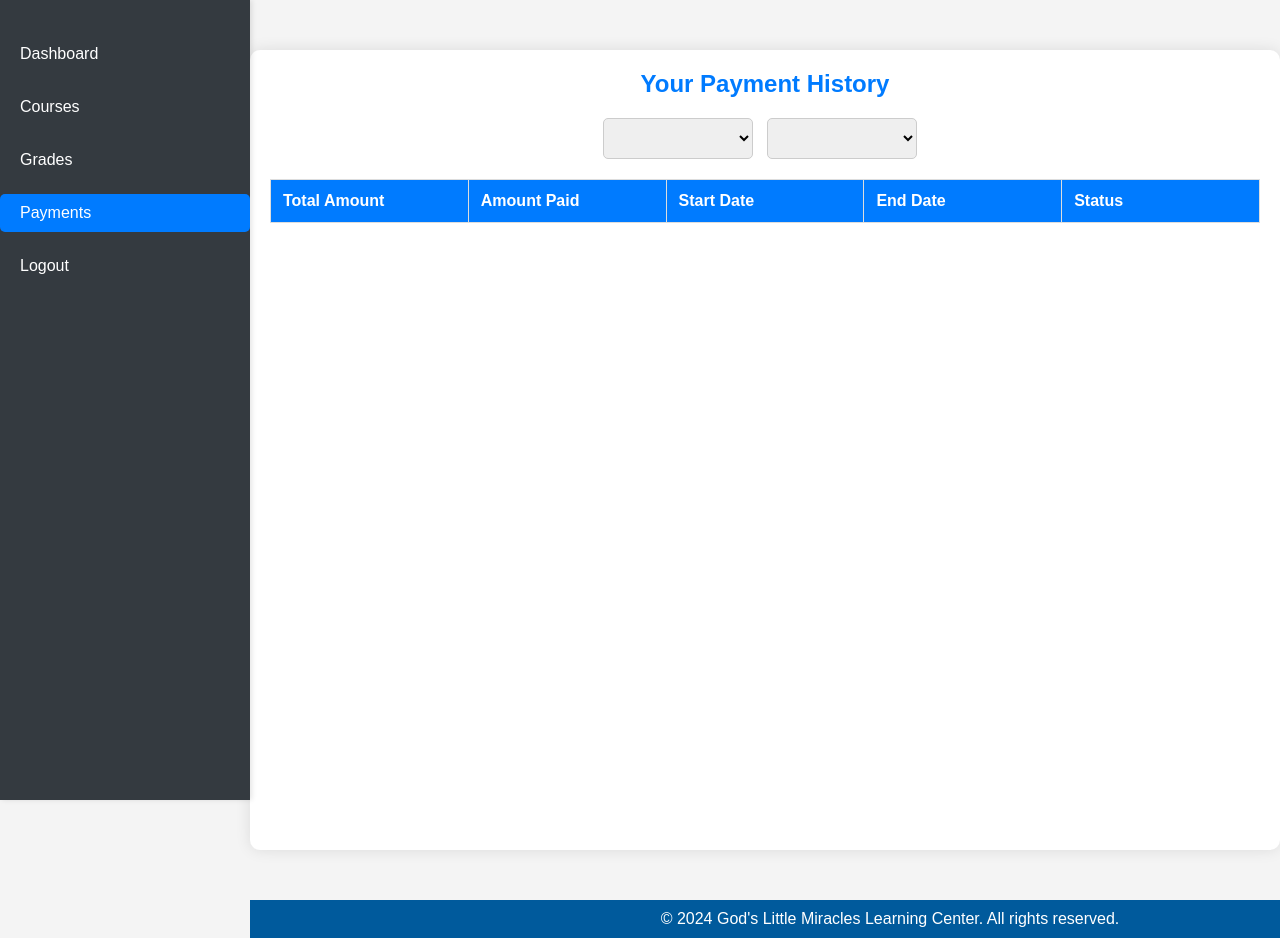
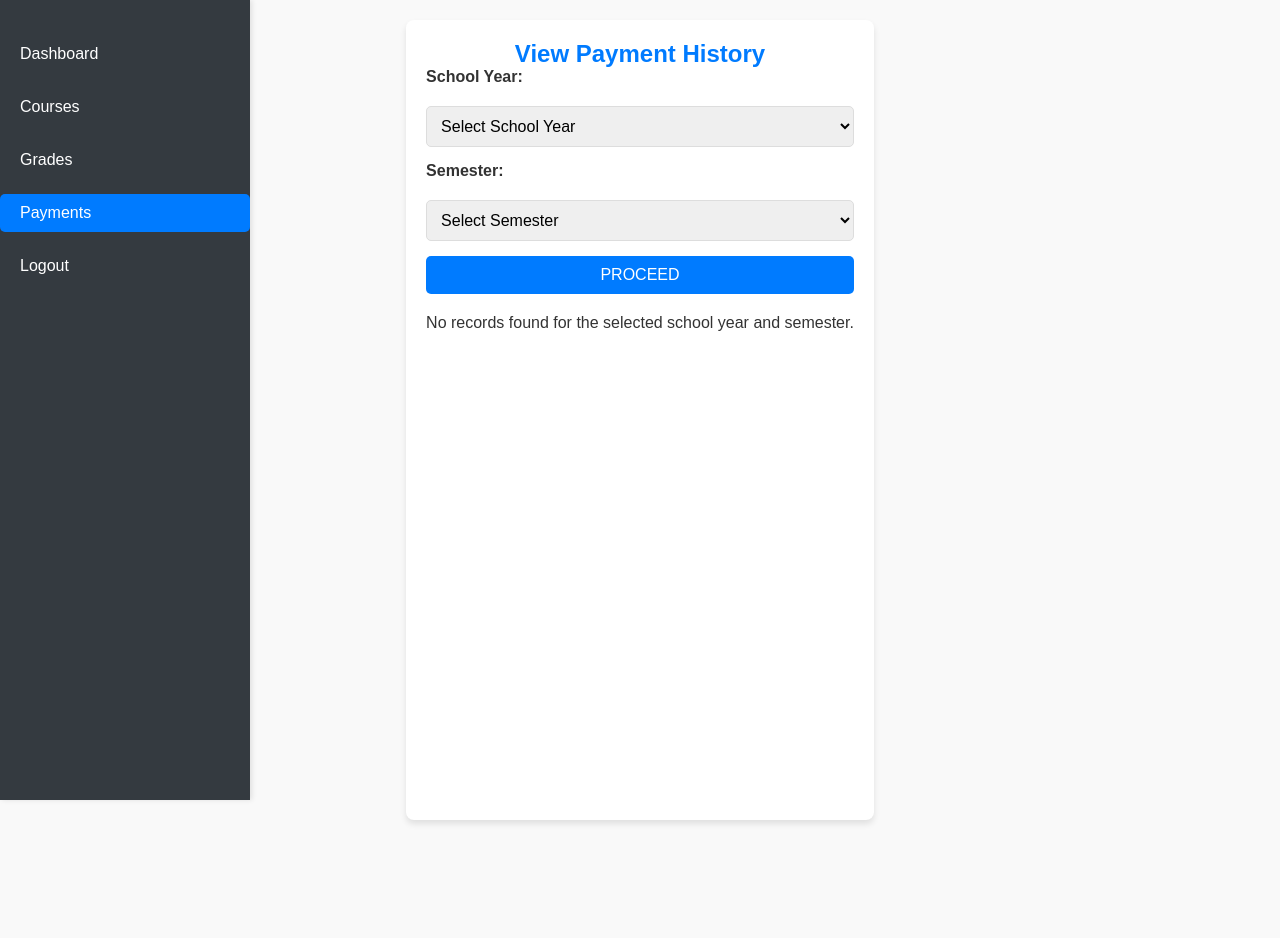
Before and after one commit to RomanBisaya/GLM-System, a PHP site: page /student/student_payments.php in a window 1280 px wide; the page is wider, and only the part inside the window is pictured. After the commit the page ends 824 px from the top of that part, so only its background shows below. Run offline with PHP 8.4, Linux system fonts and the light colour scheme; a user stored in the database is signed in; data comes from the database, SQL or seed files in the repository; lists and menus that the app fills with data are empty.

Commit message:
Add files via upload

```diff
--- a/schoolsystem/css/style.css
+++ b/schoolsystem/css/style.css
@@ -76,7 +76,7 @@ body {
 }
 
 header {
-    background: #005A9C;
+    background: #0077F7;
     color: #fff;
     padding-top: 30px;
     min-height: 70px;
--- a/schoolsystem/includes/footer.php
+++ b/schoolsystem/includes/footer.php
@@ -1,6 +1,6 @@
 <style>
     footer {
-    background-color: #005A9C;
+    background-color: #0077F7;
     color: #fff;
     text-align: center;
     padding: 10px 0;
--- a/schoolsystem/student/student_payments.php
+++ b/schoolsystem/student/student_payments.php
@@ -2,35 +2,46 @@
 session_start();
 
 if (!isset($_SESSION["loggedin"]) || $_SESSION["loggedin"] !== true) {
-    header("location: login.php");
+    header("location: login.php"); // Adjust the path as needed
     exit;
 }
 
-require_once '../includes/config.php';
+require_once '../includes/config.php'; // Ensure this path is correct
 
-$studentID = $_SESSION['student_id'];
-$selectedYear = $_GET['year'] ?? date('Y');
-$selectedMonth = $_GET['month'] ?? date('m');
+$studentID = $_SESSION['student_id']; // Get student ID from session
+$schoolYears = [];
+$semesters = ['First Semester', 'Second Semester']; // Set semesters available
+$selectedYear = $_POST['schoolYear'] ?? '';
+$selectedSemester = $_POST['semester'] ?? '';
+$paymentRecords = [];
 
-// Fetch payments for the logged-in student based on selected year and month
-$payments = [];
-try {
-    $sql = "SELECT Amount, AmountPaid, StartDate, EndDate, PaymentStatus
-            FROM payments
-            WHERE StudentID = :studentID AND YEAR(StartDate) = :year AND MONTH(StartDate) = :month
-            ORDER BY StartDate DESC";
-    $stmt = $pdo->prepare($sql);
+// Fetch school years from the payment table
+$yearQuery = "SELECT DISTINCT school_year
+              FROM payment
+              WHERE StudentID = :studentID ORDER BY school_year";
+$stmt = $pdo->prepare($yearQuery);
 $stmt->bindParam(':studentID', $studentID);
-    $stmt->bindParam(':year', $selectedYear);
-    $stmt->bindParam(':month', $selectedMonth);
 $stmt->execute();
-    $payments = $stmt->fetchAll(PDO::FETCH_ASSOC);
-} catch (PDOException $e) {
-    $error = "Error fetching payments: " . $e->getMessage();
+$schoolYears = $stmt->fetchAll(PDO::FETCH_ASSOC);
+
+// Fetch payment records based on selected year and semester
+if (!empty($selectedYear) && !empty($selectedSemester)) {
+    $paymentQuery = "SELECT p.*, ph.amount_paid, ph.running_balance, ph.date_paid, ph.status
+                     FROM payment p
+                     LEFT JOIN paymenthistory ph ON p.payment_id = ph.payment_id
+                     WHERE p.StudentID = :studentID
+                     AND p.school_year = :schoolYear
+                     AND p.semester = :semester
+                     ORDER BY ph.date_paid ASC";
+    $stmt = $pdo->prepare($paymentQuery);
+    $stmt->bindParam(':studentID', $studentID);
+    $stmt->bindParam(':schoolYear', $selectedYear);
+    $stmt->bindParam(':semester', $selectedSemester);
+    $stmt->execute();
+    $paymentRecords = $stmt->fetchAll(PDO::FETCH_ASSOC);
 }
 
-// Get years and months for filter
-$yearsMonths = $pdo->query("SELECT DISTINCT YEAR(StartDate) AS Year, MONTH(StartDate) AS Month FROM payments WHERE StudentID = $studentID ORDER BY Year DESC, Month DESC")->fetchAll(PDO::FETCH_ASSOC);
+include 'sidebar.php'; // Include the student sidebar
 ?>
 
 <!DOCTYPE html>
@@ -38,141 +49,192 @@ $yearsMonths = $pdo->query("SELECT DISTINCT YEAR(StartDate) AS Year, MONTH(Start
 <head>
     <meta charset="UTF-8">
     <meta name="viewport" content="width=device-width, initial-scale=1.0">
-    <title>Your Payments</title>
-    <link rel="stylesheet" href="../css/student_style.css">
+    <title>Student Payment History</title>
+    <link rel="stylesheet" href="styles.css">
     <style>
+          /* General Styles */
           body {
             font-family: Arial, sans-serif;
             background-color: #f9f9f9;
-    color: #333;
             margin: 0;
             padding: 0;
+            color: #333;
+        }
+
+        h2, h3 {
+            text-align: center;
+            color: #007bff;
         }
 
         .main-content {
-    max-width: 1200px;
-    margin: 50px auto;
+            max-width: 800px;
+            margin: 20px auto;
             padding: 20px;
-    background-color: #fff;
-    box-shadow: 0 0 15px rgba(0, 0, 0, 0.1);
-    border-radius: 10px;
+            background: #fff;
+            border-radius: 8px;
+            box-shadow: 0 4px 6px rgba(0, 0, 0, 0.1);
         }
 
-h2 {
-    text-align: center;
-    color: #007BFF;
-    font-size: 24px;
+        /* Form Styles */
+        form {
+            display: flex;
+            flex-direction: column;
+            gap: 15px;
             margin-bottom: 20px;
         }
 
-.error {
-    color: #FF0000;
+        label {
             font-weight: bold;
-    text-align: center;
-    margin-bottom: 20px;
-}
-
-form {
-    margin-bottom: 20px;
-    text-align: center;
+            margin-bottom: 5px;
         }
 
         select {
+            width: 100%;
             padding: 10px;
+            border: 1px solid #ddd;
+            border-radius: 5px;
             font-size: 16px;
-    border: 1px solid #ccc;
-    border-radius: 5px;
-    margin-right: 10px;
-    width: 150px;
         }
 
+        button {
+            padding: 10px 15px;
+            background-color: #007bff;
+            color: #fff;
+            border: none;
+            border-radius: 5px;
+            cursor: pointer;
+            font-size: 16px;
+            text-transform: uppercase;
+        }
+
+        button:hover {
+            background-color: #0056b3;
+        }
+
+        /* Table Styles */
         table {
             width: 100%;
             border-collapse: collapse;
             margin-top: 20px;
-    font-size: 16px;
-    table-layout: fixed; /* Ensures the table fits within the container */
         }
 
-th, td {
-    border: 1px solid #ddd;
-    padding: 12px;
-    text-align: left;
-    word-wrap: break-word; /* Ensures content breaks into a new line if it's too long */
+        thead {
+            background-color: #007bff;
+            color: #fff;
         }
 
-th {
-    background-color: #007BFF;
-    color: white;
+        thead th {
+            text-align: left;
+            padding: 10px;
+            font-size: 14px;
         }
 
-tr:nth-child(even) {
-    background-color: #f2f8ff;
+        tbody tr:nth-child(even) {
+            background-color: #f2f2f2;
         }
 
-tr:hover {
-    background-color: #e1ecff;
+        tbody tr:hover {
+            background-color: #e9ecef;
         }
 
-footer {
-    background-color: #343a40;
-    color: white;
-    padding: 10px 20px;
-    text-align: center;
-    width: 100%;
-    clear: both; /* Ensures the footer stays below the content */
-    position: relative;
-    bottom: 0;
-    left: 0;
+        tbody td {
+            padding: 10px;
+            font-size: 14px;
+            border-bottom: 1px solid #ddd;
         }
 
+        /* Responsive Design */
+        @media screen and (max-width: 768px) {
+            .main-content {
+                padding: 15px;
+            }
+
+            table {
+                font-size: 12px;
+            }
+
+            button {
+                font-size: 14px;
+            }
+        }
     </style>
 </head>
 <body>
-    <?php include 'sidebar.php'; ?>
 <div class="main-content">
-        <h2>Your Payment History</h2>
-        <?php if (!empty($error)): ?>
-            <p class="error"><?= $error; ?></p>
-        <?php endif; ?>
-
-        <!-- Year and Month Filter Form -->
-        <form action="" method="get">
-            <select name="year" onchange="this.form.submit()">
-                <?php foreach (array_unique(array_column($yearsMonths, 'Year')) as $year): ?>
-                <option value="<?= $year; ?>" <?= $year == $selectedYear ? 'selected' : ''; ?>><?= $year; ?></option>
+    <h2>View Payment History</h2>
+    <form method="POST" action="student_payments.php">
+        <label for="schoolYear">School Year:</label>
+        <select name="schoolYear" id="schoolYear" required>
+            <option value="">Select School Year</option>
+            <?php foreach ($schoolYears as $year): ?>
+                <option value="<?= htmlspecialchars($year['school_year']); ?>" <?= $selectedYear == $year['school_year'] ? 'selected' : ''; ?>>
+                    <?= htmlspecialchars($year['school_year']); ?>
+                </option>
             <?php endforeach; ?>
         </select>
-            <select name="month" onchange="this.form.submit()">
-                <?php foreach (array_unique(array_column($yearsMonths, 'Month')) as $month): ?>
-                <option value="<?= $month; ?>" <?= $month == $selectedMonth ? 'selected' : ''; ?>><?= date('F', mktime(0, 0, 0, $month, 1)); ?></option>
+
+        <label for="semester">Semester:</label>
+        <select name="semester" id="semester" required>
+            <option value="">Select Semester</option>
+            <?php foreach ($semesters as $semester): ?>
+                <option value="<?= $semester; ?>" <?= $selectedSemester == $semester ? 'selected' : ''; ?>><?= $semester; ?></option>
             <?php endforeach; ?>
         </select>
+
+        <button type="submit" name="proceed">Proceed</button>
     </form>
 
+    <?php if (!empty($paymentRecords)): ?>
+        <h3>Payment History for <?= $selectedYear . ' - ' . $selectedSemester; ?></h3>
         <table>
             <thead>
                 <tr>
                     <th>Total Amount</th>
                     <th>Amount Paid</th>
-                    <th>Start Date</th>
-                    <th>End Date</th>
+                    <th>Date Paid</th>
                     <th>Status</th>
+                    <th>Running Balance</th>
                 </tr>
             </thead>
             <tbody>
-                <?php foreach ($payments as $payment): ?>
+                <?php
+                    $totalAmount = $paymentRecords[0]['total_amount'] ?? 0; // Use the first record to get total amount
+                    $runningBalance = $totalAmount;
+
+                    foreach ($paymentRecords as $record):
+                        // Deduct the amount paid from the running balance
+                        $runningBalance -= $record['amount_paid'];
+
+                        // Cap the running balance at zero
+                        $runningBalance = max(0, $runningBalance);
+
+                        // Determine the payment status
+                        if ($record['amount_paid'] == 0) {
+                            $status = 'Not Paid';
+                        } elseif ($runningBalance > 0) {
+                            $status = 'Partially Paid';
+                        } else {
+                            $status = 'Fully Paid';
+                        }
+
+                        // Format date_paid or set to N/A if it's invalid
+                        $formattedDate = ($record['date_paid'] === '0000-00-00' || strtotime($record['date_paid']) === false || $record['date_paid'] === '1970-01-01')
+                            ? 'N/A'
+                            : date('F d, Y', strtotime($record['date_paid']));
+                ?>
                     <tr>
-                    <td><?= htmlspecialchars($payment['Amount']); ?></td>
-                    <td><?= htmlspecialchars($payment['AmountPaid']); ?></td>
-                    <td><?= date('F-d-Y', strtotime($payment['StartDate'])); ?></td>
-                    <td><?= date('F-d-Y', strtotime($payment['EndDate'])); ?></td>
-                    <td><?= htmlspecialchars($payment['PaymentStatus']); ?></td>
+                        <td><?php echo number_format($totalAmount, 2); ?></td>
+                        <td><?php echo number_format($record['amount_paid'], 2); ?></td>
+                        <td><?php echo $formattedDate; ?></td>
+                        <td><?php echo $status; ?></td>
+                        <td><?php echo number_format($runningBalance, 2); ?></td>
                     </tr>
                 <?php endforeach; ?>
             </tbody>
         </table>
+    <?php else: ?>
+        <p>No records found for the selected school year and semester.</p>
+    <?php endif; ?>
 </div>
-    <?php include '../includes/footer.php'; ?>
 </body>
 </html>
```
Also changed, not shown: schoolsystem/includes/header.php (+12 -5 lines), schoolsystem/student/fetch_payments.php (added, +30 -0 lines), schoolsystem/student/login.php (+61 -5 lines). Lines whose indentation alone changed are shown as unchanged.
